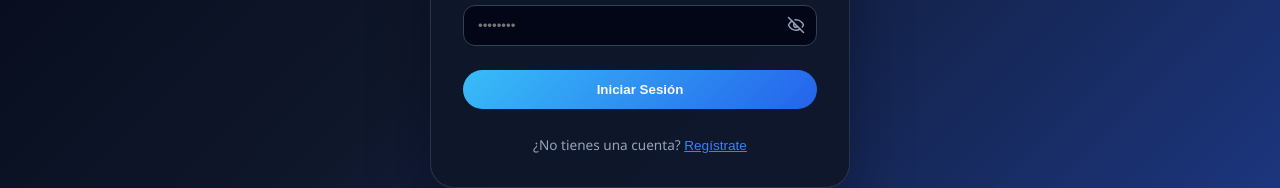
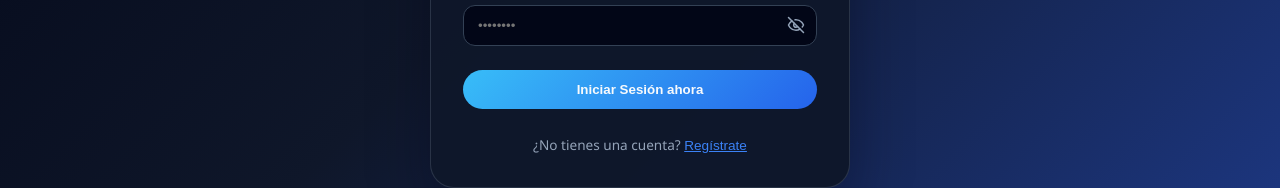
Before and after one commit to AkNdrow/PROYECTO-FINAL-PROGRAMACI-N-WEB, a React (Vite) app in the folder frontend/: page /login in a window 1280 px wide. Shown: the part 455-643 px from the top of the page. Built offline with nearby package versions, Linux system fonts and the light colour scheme; no server answers; the HTML template or start-up script is replaced by a standard one.

Commit message:
botton de login

```diff
--- a/frontend/src/components/LoginView.jsx
+++ b/frontend/src/components/LoginView.jsx
@@ -285,7 +285,7 @@ export default function LoginView({ onLogin, onNavigateToRegister }) {
                     <circle cx="12" cy="12" r="3" />
                   </svg>
                 ) : (
-                  /* Ojo tachado */
+
                   <svg xmlns="http://www.w3.org/2000/svg" width="18" height="18" viewBox="0 0 24 24" fill="none" stroke="#94a3b8" strokeWidth="2" strokeLinecap="round" strokeLinejoin="round">
                     <path d="M9.88 9.88a3 3 0 1 0 4.24 4.24" />
                     <path d="M10.73 5.08A10.43 10.43 0 0 1 12 5c7 0 10 7 10 7a13.16 13.16 0 0 1-1.67 2.68" />
@@ -299,7 +299,7 @@ export default function LoginView({ onLogin, onNavigateToRegister }) {
           </label>
 
           <button type="submit" className="login-button" disabled={loading}>
-            {loading ? 'Iniciando sesión...' : 'Iniciar Sesión'}
+            {loading ? 'Iniciando sesión...' : 'Iniciar Sesión ahora'}
           </button>
         </form>
 
```
